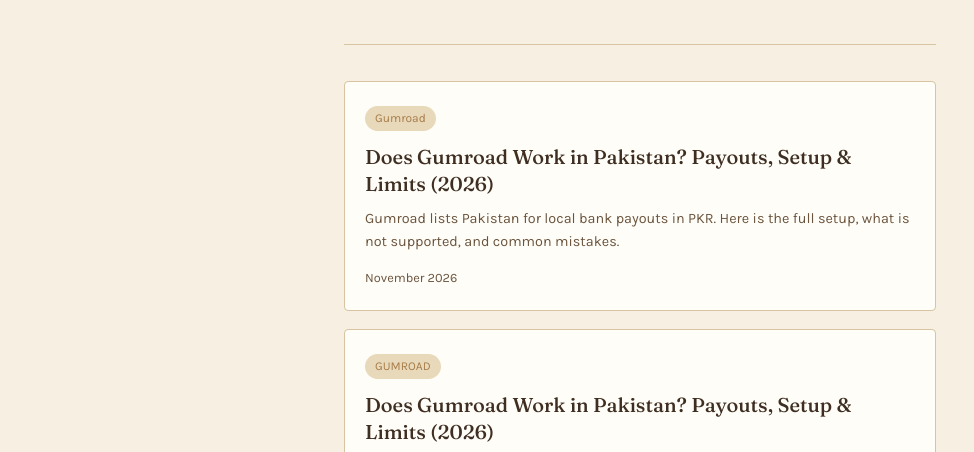
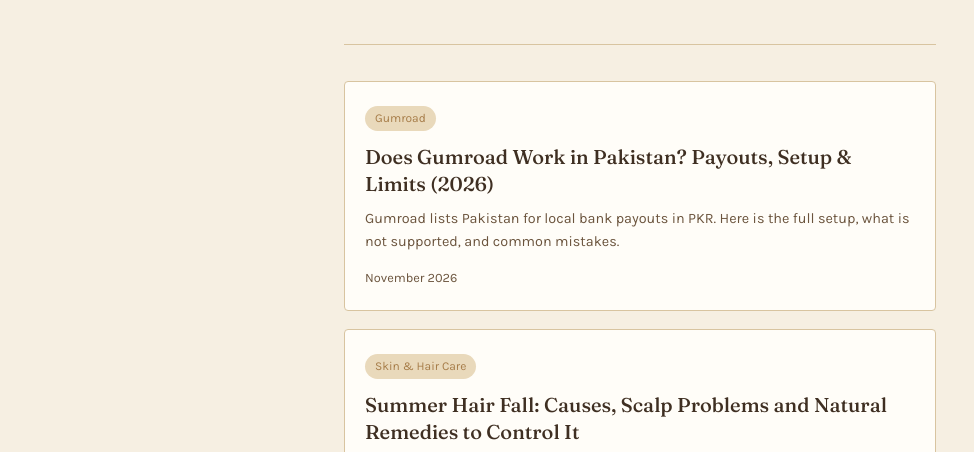
Before and after one commit to pinki876/digital-fattom-blog, a plain HTML site: page index.html in a window 1280 px wide. Shown: the part 303-755 px from the top of the page, without its empty margins (0-974 px from the left). Drawn offline with Linux system fonts and the light colour scheme.

```diff
--- a/index.html
+++ b/index.html
@@ -162,7 +162,7 @@ freelancing and building an online business.</p>
 </section>
 <section class="post-list">
 <a class="post-card" href="does-gumroad-work-in-pakistan.html"><span class="post-tag">Gumroad</span><h2>Does Gumroad Work in Pakistan? Payouts, Setup &amp; Limits (2026)</h2><p>Gumroad lists Pakistan for local bank payouts in PKR. Here is the full setup, what is not supported, and common mistakes.</p><div class="post-meta">November 2026</div></a>
-  <a class="post-card" href="does-gumroad-work-in-pakistan.html"><span class="post-tag">GUMROAD</span><h2>Does Gumroad Work in Pakistan? Payouts, Setup &amp; Limits (2026)</h2><p>Gumroad lists Pakistan for local bank payouts in PKR. Here is how payouts work, what is not supported, and how to set up your account.</p><div class="post-meta">NOVEMBER 2026</div></a>
+
 <a class="post-card" href="summer-hair-fall-causes-remedies.html">
 <span class="post-tag">Skin &amp; Hair Care</span>
 <h2>Summer Hair Fall: Causes, Scalp Problems and Natural Remedies to Control It</h2>
```
